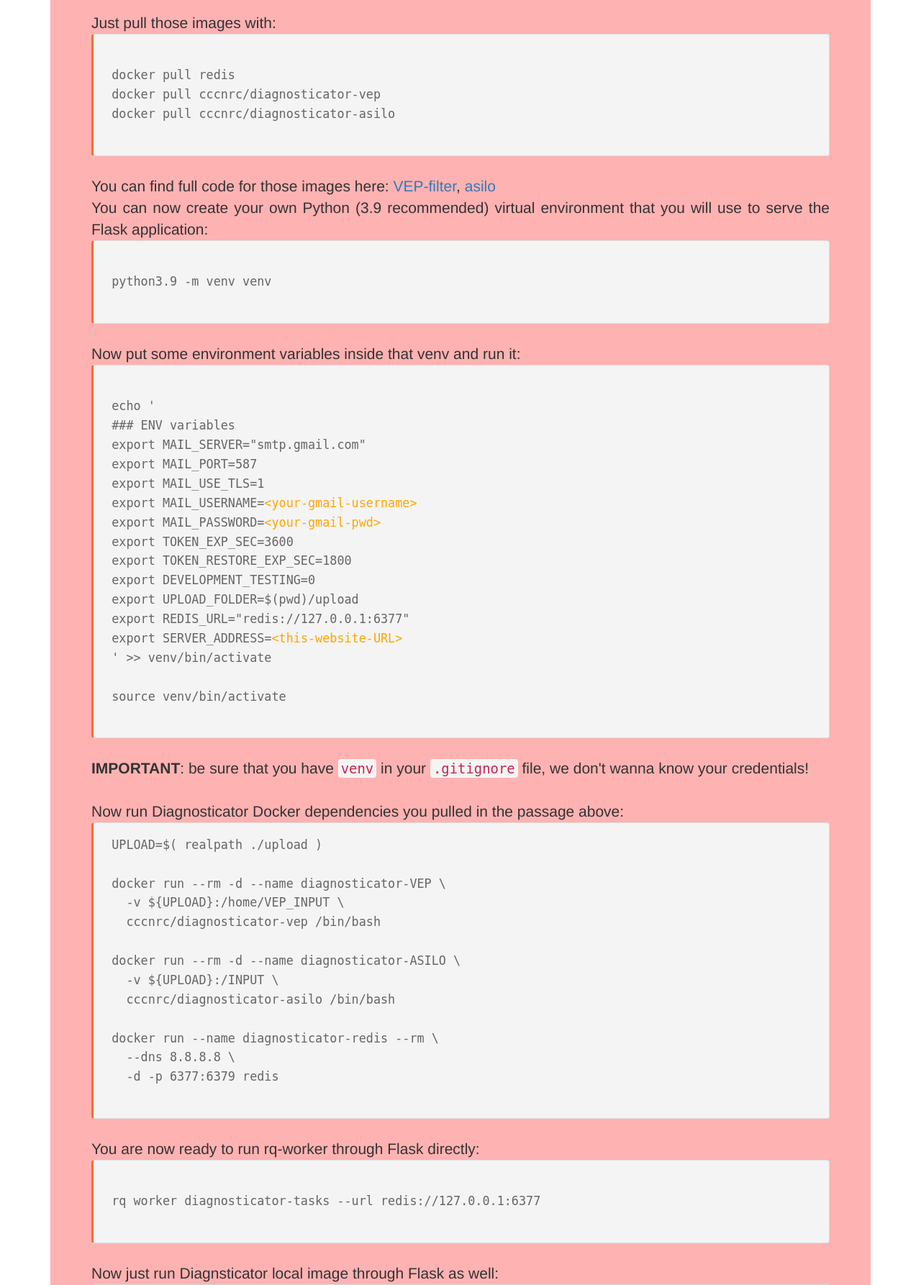
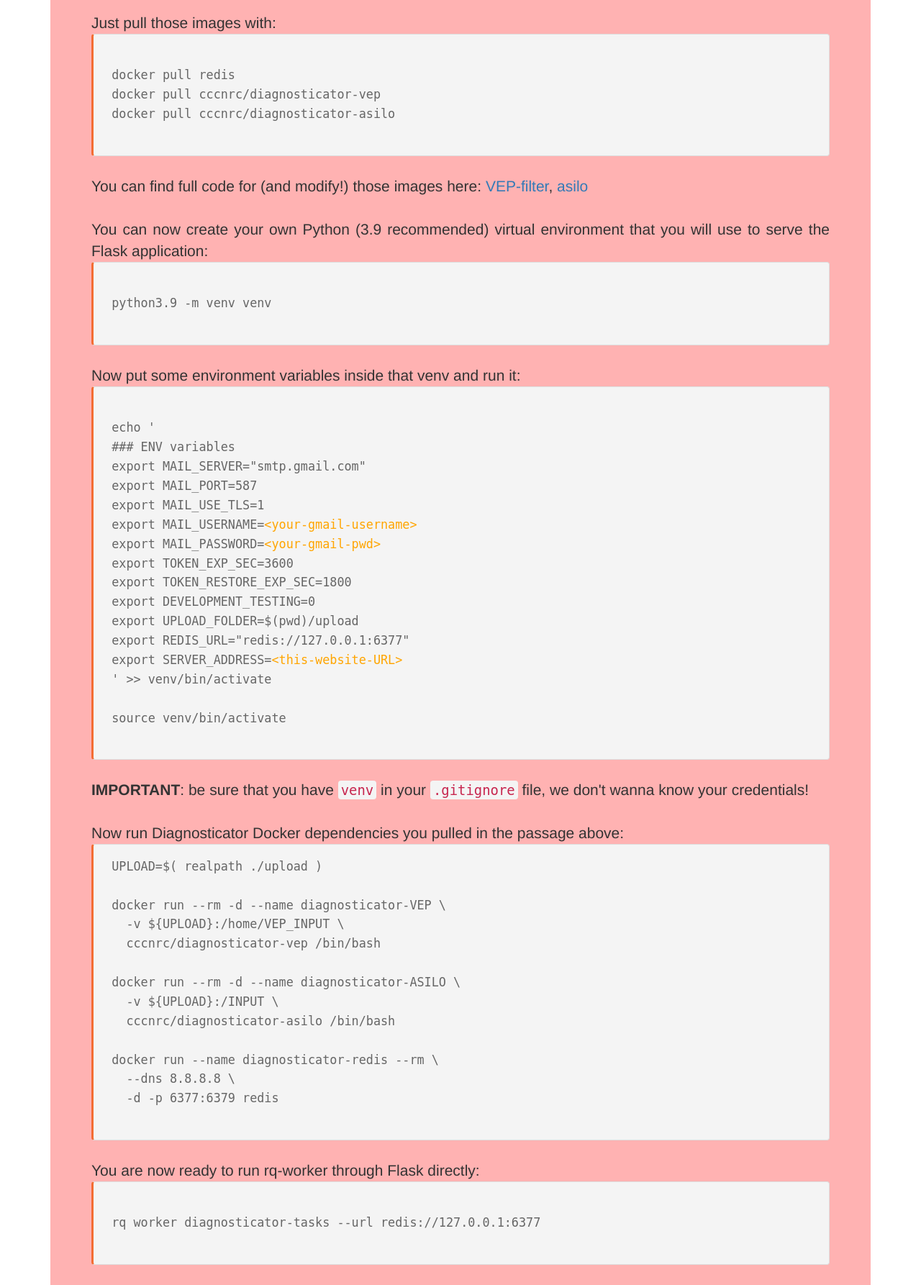
Before and after one commit to cccnrc/diagnosticator-AWS, a Flask app: page /development_installation_flask in a window 1280 px wide. Shown: the part 980-2766 px from the top of the page at 72% size. Run offline with Flask 2, Linux system fonts and the light colour scheme; the visitor is signed in with stand-in values (Sample User, id 1); data comes from the database, SQL or seed files in the repository; parts of the project's set-up code (start-up, migrations or seed data) failed here and were passed over; some libraries are stand-ins or nearby versions.

Commit message:
changed GitHub repos v0.4

```diff
--- a/app/templates/development_installation_flask_DXcator.html
+++ b/app/templates/development_installation_flask_DXcator.html
@@ -85,7 +85,8 @@ docker pull cccnrc/diagnosticator-vep
 docker pull cccnrc/diagnosticator-asilo
         </div>
       </pre>
-      You can find full code for those images here: <a href="https://github.com/cccnrc/diagnosticator-VEP-filter" target="_blank">VEP-filter</a>, <a href="https://github.com/cccnrc/diagnosticator-asilo" target="_blank">asilo</a>
+      You can find full code for (and modify!) those images here: <a href="https://github.com/cccnrc/diagnosticator-VEP-filter" target="_blank">VEP-filter</a>, <a href="https://github.com/cccnrc/diagnosticator-asilo" target="_blank">asilo</a>
+      <br>
       <br>
       You can now create your own Python (3.9 recommended) virtual environment that you will use to serve the Flask application:
       <pre>
```
